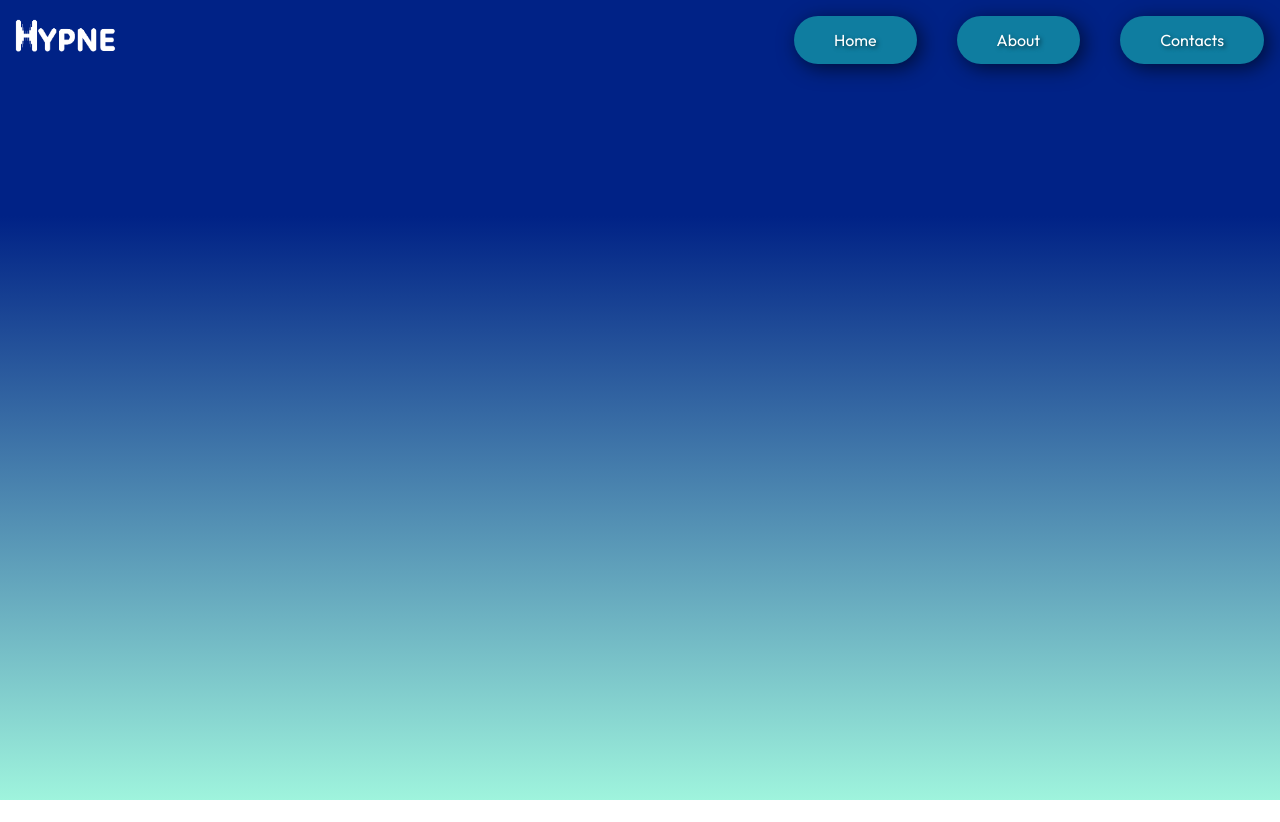
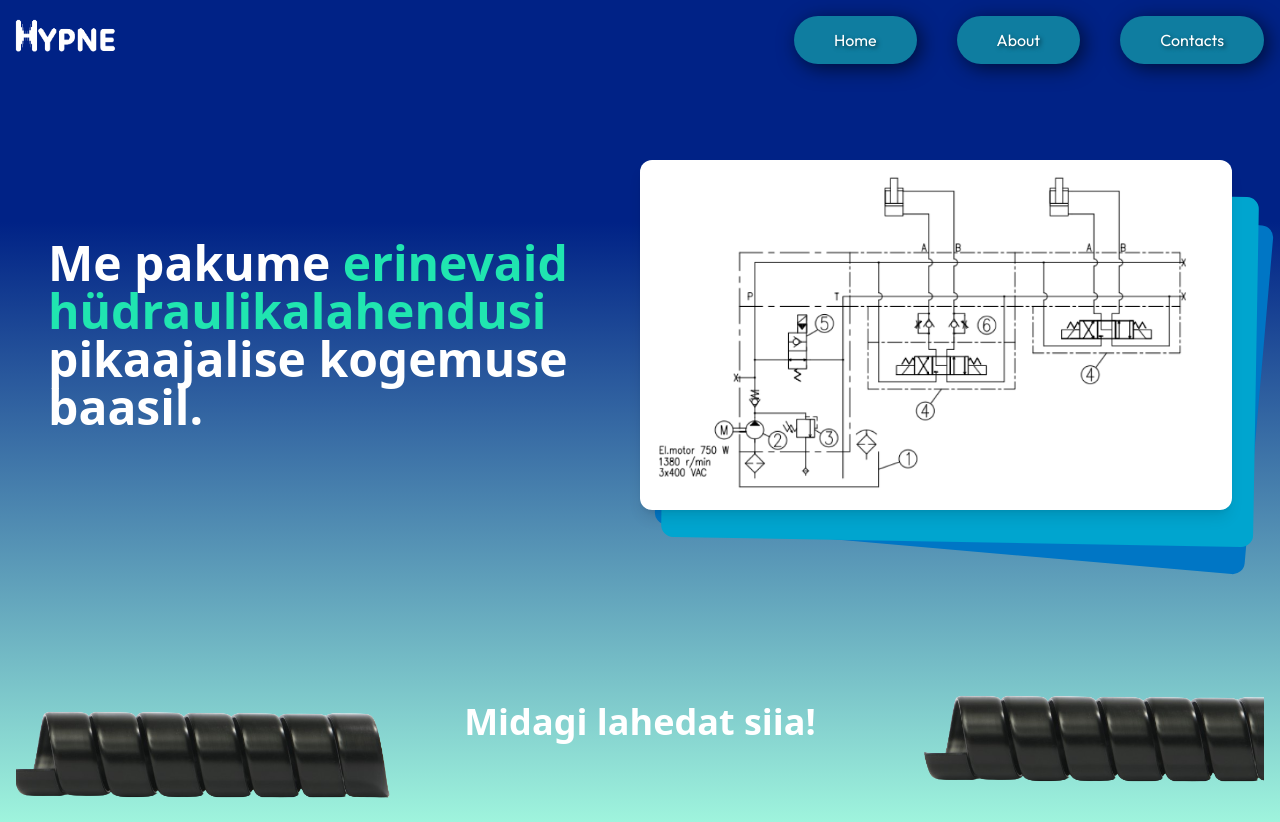
Before and after one commit to rogerpurtsak/hypne, a React (Vite) app in the folder hypne/: page / in a window 1280 px wide. Before the commit the page ends 800 px from the top, so only its background shows below. Built offline with nearby package versions, Linux system fonts and the light colour scheme.

Commit message:
home page design modification

```diff
--- a/hypne/src/Home.tsx
+++ b/hypne/src/Home.tsx
@@ -1,17 +1,75 @@
 import React from 'react'
+import hydraImage from '/hydra.png'
 
 function Home() {
   return (
     <div>
       <div
-            className="min-h-screen"
+        className="min-h-screen pt-20 px-4"
         style={{
           background: 'linear-gradient(to bottom, #002286 27%, rgba(32, 229, 176, 0.43) 100%)'
         }}
       >
+        {/* Ülemine osa – tekst ja pilt kõrvuti */}
+        <div className="flex flex-col md:flex-row items-center justify-between text-white pt-20 p-8 w-full">
+          {/* vasak tekst */}
+          <div className="md:w-1/2 mb-6 md:mb-0">
+            <h2 className="text-3xl md:text-5xl font-bold leading-snug text-center md:text-left">
+              <span className="text-white">Me pakume</span>{' '}
+              <span className="text-[#20E5B0]">erinevaid hüdraulikalahendusi</span>{' '}
+              <span className="block">pikaajalise kogemuse baasil.</span>
+            </h2>
+          </div>
+
+          {/* parempoolne pilt */}
+          <div className="relative md:w-1/2">
+            {/* sinised kihid */}
+            <div
+              className="absolute top-6 left-3 w-full h-full rounded-xl bg-[#0076C5] z-0 scale-[85%] md:scale-100 md:top-10 md:left-7"
+              style={{ transform: "rotate(5deg)" }}
+            ></div>
+
+            <div
+              className="absolute top-4 left-2 w-full h-full rounded-xl bg-[#00A5CF] z-0 scale-[80%] md:scale-100 md:top-8 md:left-6"
+              style={{ transform: "rotate(1deg)" }}
+            ></div>
+
+            <div className="relative z-10 bg-white rounded-xl p-4 shadow-lg">
+              <img
+                src={hydraImage}
+                alt="Hüdraulikajoonis"
+                className="w-full h-auto"
+              />
+            </div>
           </div>
         </div>
 
+        <div className="relative mt-20 overflow-hidden">
+        {/* Spiraal vasak all – nihutatud ekraanist vasakule ja alla */}
+        <img
+          src="/spiraal.png"
+          alt="Spiraal"
+          className="absolute bottom-[-20px] left-[-40px] w-32 md:w-1/3"
+        />
+
+        {/* Spiraal parem üleval – nihutatud ekraanist paremale ja üles */}
+        <img
+          src="/spiraal.png"
+          alt="Spiraal"
+          className="absolute top-[30px] right-[-40px] w-32 md:w-1/3"
+        />
+
+        {/* Sisu sees */}
+        <div className="relative z-10 py-20">
+          <h2 className="text-4xl font-bold text-white text-center">
+            Midagi lahedat siia!
+          </h2>
+        </div>
+      </div>
+
+      </div>
+
+    </div>
   )
 }
 
```
Also changed, not shown: hypne/public/hydra.png (added), hypne/public/spiraal.png (added). Lines whose indentation alone changed are shown as unchanged.
